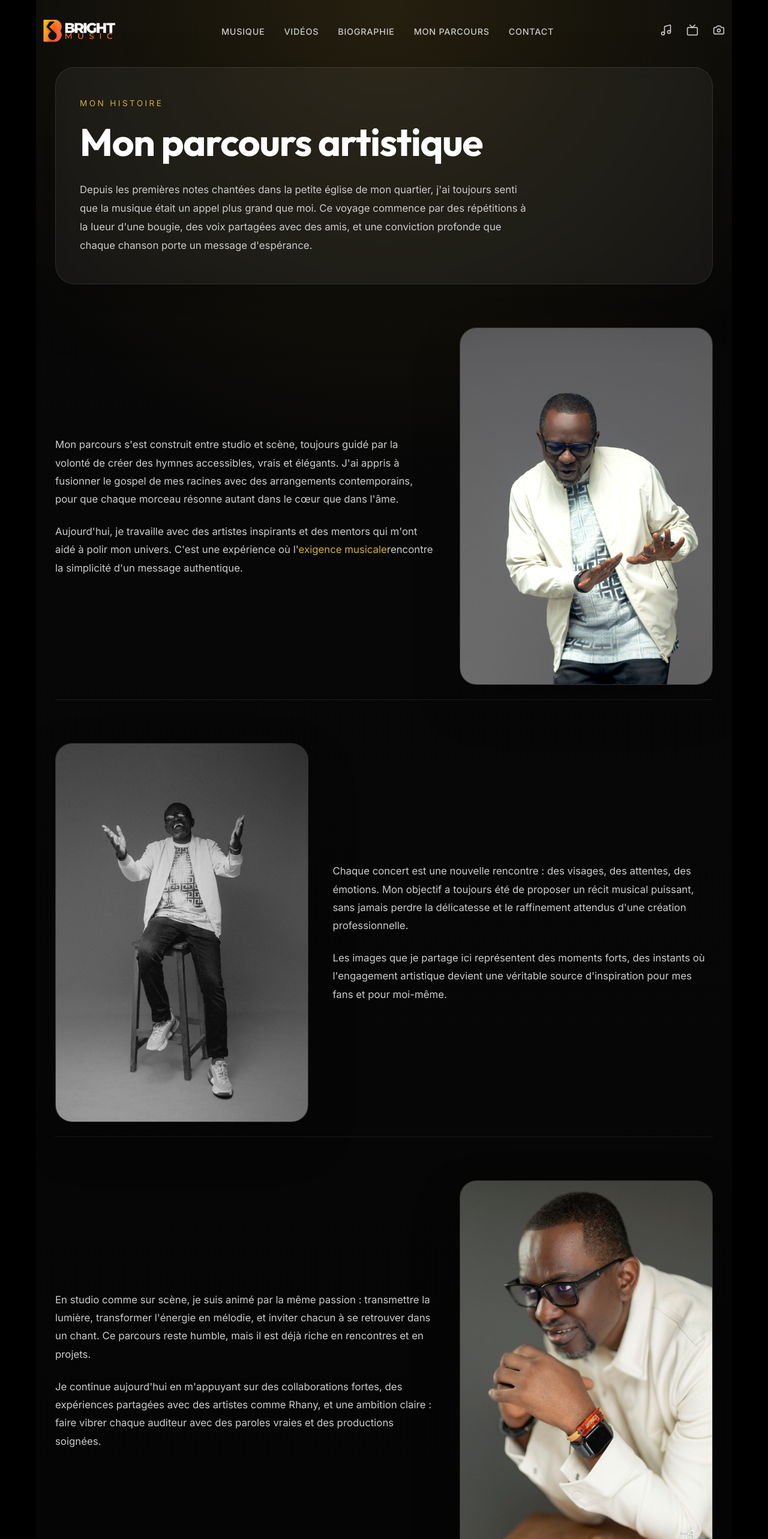
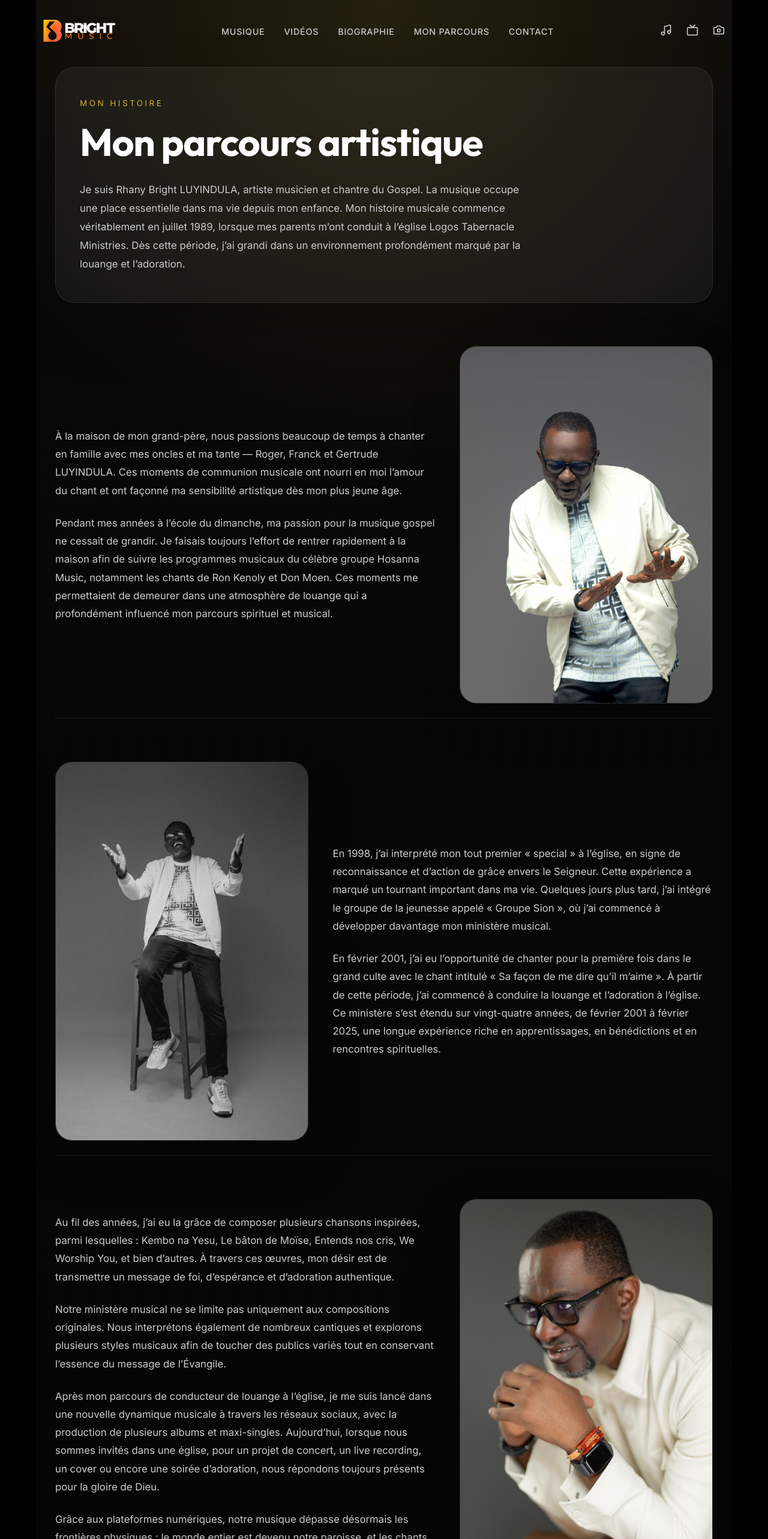
Before and after one commit to jknweb/brightmusic, a Next.js app: page /mon-parcours in a window 1280 px wide. Shown: the top 2566 px of the page at 60% size. Built offline with nearby package versions, Linux system fonts and the light colour scheme.

Commit message:
Changement texte

```diff
--- a/src/app/mon-parcours/page.js
+++ b/src/app/mon-parcours/page.js
@@ -13,11 +13,7 @@ export default function MonParcoursPage() {
             <span className={styles.subtitle}>Mon histoire</span>
             <h1>Mon parcours artistique</h1>
             <p>
-              Depuis les premières notes chantées dans la petite église de mon quartier,
-              j'ai toujours senti que la musique était un appel plus grand que moi.
-              Ce voyage commence par des répétitions à la lueur d'une bougie, des voix
-              partagées avec des amis, et une conviction profonde que chaque chanson porte
-              un message d'espérance.
+              Je suis Rhany Bright LUYINDULA, artiste musicien et chantre du Gospel. La musique occupe une place essentielle dans ma vie depuis mon enfance. Mon histoire musicale commence véritablement en juillet 1989, lorsque mes parents m’ont conduit à l’église Logos Tabernacle Ministries. Dès cette période, j’ai grandi dans un environnement profondément marqué par la louange et l’adoration.
             </p>
           </div>
         </section>
@@ -25,16 +21,9 @@ export default function MonParcoursPage() {
         <section className={styles.section}>
           <div className={styles.column}>
             <p>
-              Mon parcours s'est construit entre studio et scène, toujours guidé par la
-              volonté de créer des hymnes accessibles, vrais et élégants. J'ai appris à
-              fusionner le gospel de mes racines avec des arrangements contemporains,
-              pour que chaque morceau résonne autant dans le cœur que dans l'âme.
-            </p>
+            À la maison de mon grand-père, nous passions beaucoup de temps à chanter en famille avec mes oncles et ma tante — Roger, Franck et Gertrude LUYINDULA. Ces moments de communion musicale ont nourri en moi l’amour du chant et ont façonné ma sensibilité artistique dès mon plus jeune âge.</p>
             <p>
-              Aujourd'hui, je travaille avec des artistes inspirants et des mentors qui
-              m'ont aidé à polir mon univers. C'est une expérience où l'<span className={styles.highlight}>exigence musicale</span>
-              rencontre la simplicité d'un message authentique.
-            </p>
+            Pendant mes années à l’école du dimanche, ma passion pour la musique gospel ne cessait de grandir. Je faisais toujours l’effort de rentrer rapidement à la maison afin de suivre les programmes musicaux du célèbre groupe Hosanna Music, notamment les chants de Ron Kenoly et Don Moen. Ces moments me permettaient de demeurer dans une atmosphère de louange qui a profondément influencé mon parcours spirituel et musical.</p>
           </div>
 
           <div className={styles.card}>
@@ -63,29 +52,23 @@ export default function MonParcoursPage() {
 
           <div className={styles.column}>
             <p>
-              Chaque concert est une nouvelle rencontre : des visages, des attentes, des émotions.
-              Mon objectif a toujours été de proposer un récit musical puissant, sans jamais perdre
-              la délicatesse et le raffinement attendus d'une création professionnelle.
-            </p>
+            En 1998, j’ai interprété mon tout premier « special » à l’église, en signe de reconnaissance et d’action de grâce envers le Seigneur. Cette expérience a marqué un tournant important dans ma vie. Quelques jours plus tard, j’ai intégré le groupe de la jeunesse appelé « Groupe Sion », où j’ai commencé à développer davantage mon ministère musical.</p>
             <p>
-              Les images que je partage ici représentent des moments forts, des instants où
-              l'engagement artistique devient une véritable source
-              d'inspiration pour mes fans et pour moi-même.
-            </p>
+            En février 2001, j’ai eu l’opportunité de chanter pour la première fois dans le grand culte avec le chant intitulé « Sa façon de me dire qu’il m’aime ». À partir de cette période, j’ai commencé à conduire la louange et l’adoration à l’église. Ce ministère s’est étendu sur vingt-quatre années, de février 2001 à février 2025, une longue expérience riche en apprentissages, en bénédictions et en rencontres spirituelles.</p>
           </div>
         </section>
 
         <section className={styles.section}>
           <div className={styles.columnWide}>
             <p>
-              En studio comme sur scène, je suis animé par la même passion : transmettre la lumière,
-              transformer l'énergie en mélodie, et inviter chacun à se retrouver dans un chant.
-              Ce parcours reste humble, mais il est déjà riche en rencontres et en projets.
+            Au fil des années, j’ai eu la grâce de composer plusieurs chansons inspirées, parmi lesquelles : Kembo na Yesu, Le bâton de Moïse, Entends nos cris, We Worship You, et bien d’autres. À travers ces œuvres, mon désir est de transmettre un message de foi, d’espérance et d’adoration authentique.</p>
+            <p>
+            Notre ministère musical ne se limite pas uniquement aux compositions originales. Nous interprétons également de nombreux cantiques et explorons plusieurs styles musicaux afin de toucher des publics variés tout en conservant l’essence du message de l’Évangile.</p>
+            <p>
+              Après mon parcours de conducteur de louange à l’église, je me suis lancé dans une nouvelle dynamique musicale à travers les réseaux sociaux, avec la production de plusieurs albums et maxi-singles. Aujourd’hui, lorsque nous sommes invités dans une église, pour un projet de concert, un live recording, un cover ou encore une soirée d’adoration, nous répondons toujours présents pour la gloire de Dieu.
             </p>
             <p>
-              Je continue aujourd'hui en m'appuyant sur des collaborations fortes, des expériences
-              partagées avec des artistes comme Rhany, et une ambition claire : faire vibrer
-              chaque auditeur avec des paroles vraies et des productions soignées.
+              Grâce aux plateformes numériques, notre musique dépasse désormais les frontières physiques : le monde entier est devenu notre paroisse, et les chants sont suivis et écoutés partout à travers le monde.
             </p>
           </div>
 
```
